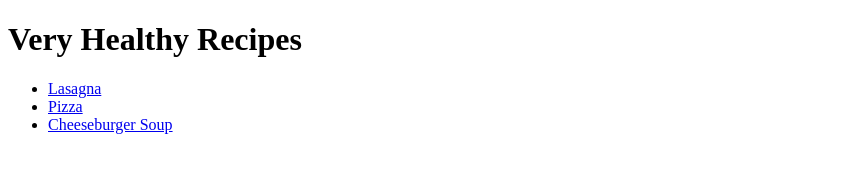
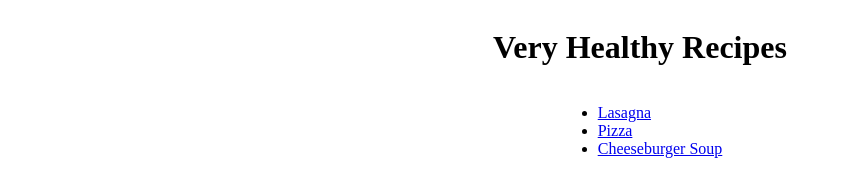
Before and after one commit to JobaF/odin-recipes, a plain HTML site: page index.html in a window 1280 px wide. Shown: the whole page, without its empty margins (0-841 px from the left). Drawn offline with Linux system fonts and the light colour scheme.

Commit message:
Center content of index.html

```diff
--- a/index.html
+++ b/index.html
@@ -6,11 +6,22 @@
     <title>Odin Recipes</title>
   </head>
   <body>
-    <h1>Very Healthy Recipes</h1>
-    <ul>
-      <li><a href="./recipes/lasagna.html">Lasagna</a></li>
-      <li><a href="./recipes/pizza.html">Pizza</a></li>
-      <li><a href="./recipes/cheeseburger-soup.html">Cheeseburger Soup</a></li>
-    </ul>
+    <div
+      style="
+        display: flex;
+        align-items: center;
+        justify-content: center;
+        flex-direction: column;
+      "
+    >
+      <h1>Very Healthy Recipes</h1>
+      <ul>
+        <li><a href="./recipes/lasagna.html">Lasagna</a></li>
+        <li><a href="./recipes/pizza.html">Pizza</a></li>
+        <li>
+          <a href="./recipes/cheeseburger-soup.html">Cheeseburger Soup</a>
+        </li>
+      </ul>
+    </div>
   </body>
 </html>
```
